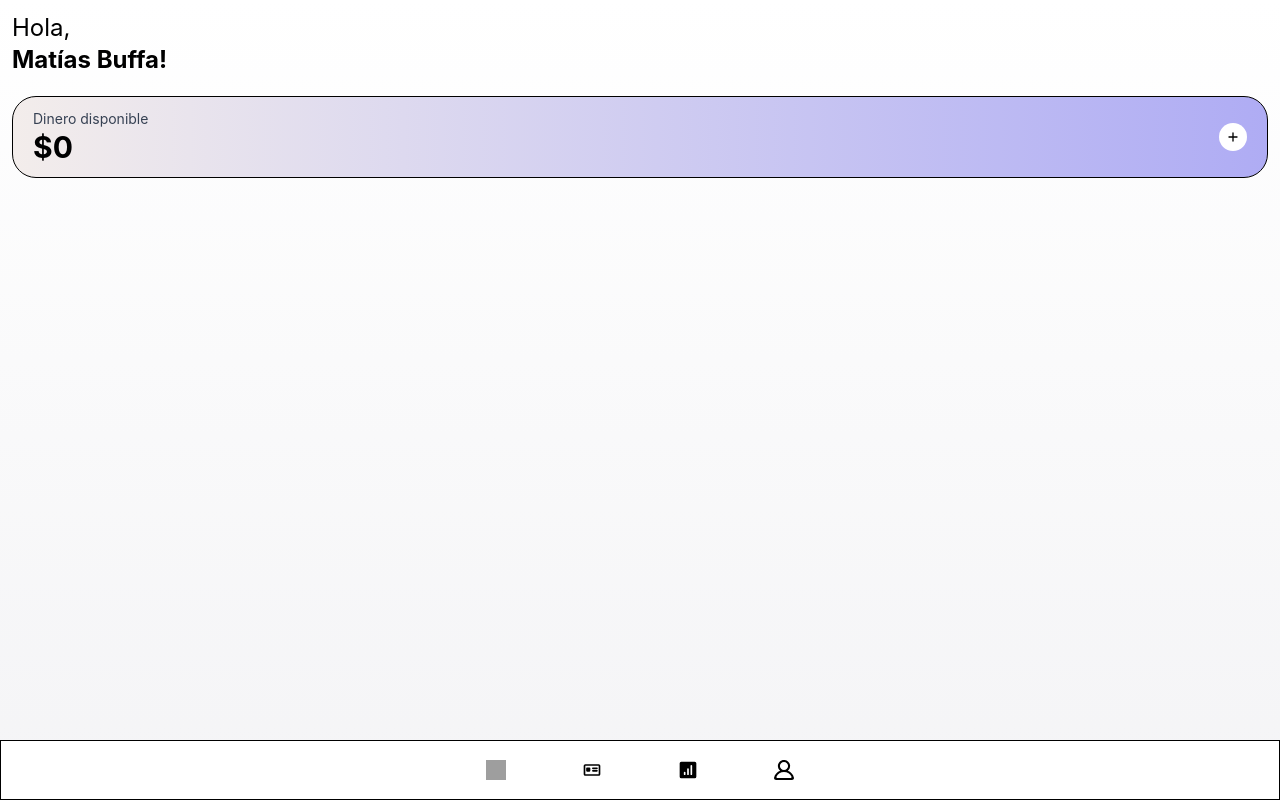
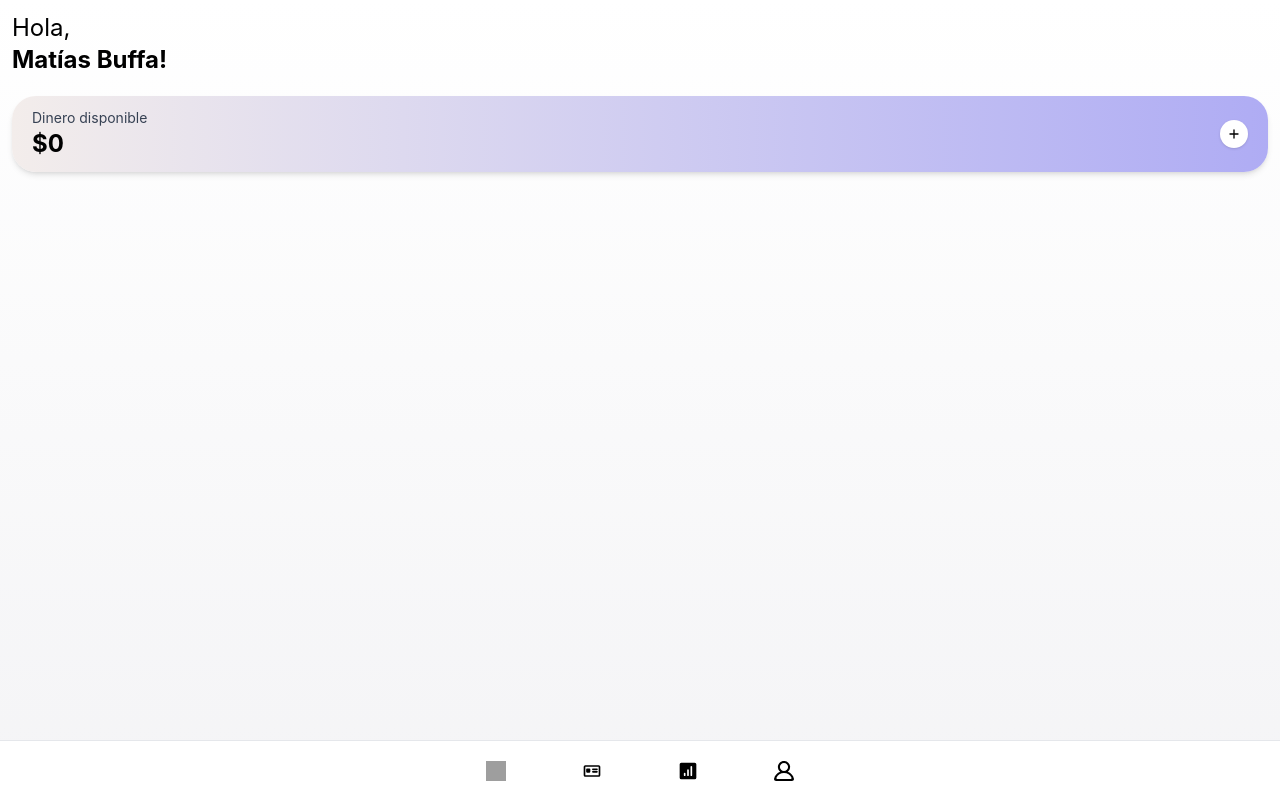
Before and after one commit to matiibuffaRC/desarrollo-trabajo-practico2, a React (Vite) app: page / in a window 1280 px wide. Built offline with nearby package versions, Linux system fonts and the light colour scheme; grey boxes are pictures that could not be loaded.

Commit message:
Mostramos monto y agregamos movimientos

```diff
--- a/src/assets/Components/FooterComponent.jsx
+++ b/src/assets/Components/FooterComponent.jsx
@@ -8,7 +8,7 @@ import statsIcon from "../icons/statIcon.svg";
 
 function FooterComponent() {
     return (
-        <div className='bg-white fixed bottom-0 w-screen border border-black h-15 flex flex-col justify-center items-center'>
+        <div className='bg-white fixed bottom-0 w-screen h-15 flex flex-col justify-center items-center border-t border-gray-200'>
             <div className='flex flex-row items-center justify-center gap-15 w-full'>
                 <div className='hover:bg-[#eee] p-2 rounded-full'>
                     <img src={homeIcon} alt="Home-icon" className='h-5 w-5 hover:cursor-pointer'/>
--- /dev/null
+++ b/src/assets/Components/MovementForm.jsx
@@ -0,0 +1,53 @@
+import React, { useState, useEffect } from 'react';
+
+function MovementForm({ setMovements, onClose }) {
+    const [monto, setMonto] = useState("");
+    const [tipo, setTipo] = useState("ingreso");
+    const [show, setShow] = useState(false);
+
+    useEffect(() => {
+        // dispara animación al montar
+        setTimeout(() => setShow(true), 10);
+    }, []);
+
+    const handleClose = () => {
+        setShow(false);
+        setTimeout(onClose, 300); // espera animación
+    };
+
+    const handleSubmit = (e) => {
+        e.preventDefault();
+
+        const nuevoMovimiento = {
+            id: crypto.randomUUID(),
+            monto: Number(monto),
+            tipo
+        };
+
+        setMovements(prev => [...prev, nuevoMovimiento]);
+        setMonto("");
+        handleClose();
+    };
+
+    return (
+        <div className={`fixed inset-0 flex items-end justify-center transition-opacity duration-300 ${show ? "bg-black/40 opacity-100" : "bg-black/0 opacity-0"}`}>
+            <form onSubmit={handleSubmit} className={`bg-white h-1/2 w-full p-5 rounded-t-2xl flex flex-col gap-3 transform transition-all duration-300 ${show ? "translate-y-0 opacity-100" : "translate-y-full opacity-0"}`}>
+                <h2 className="font-bold text-lg">Nuevo movimiento</h2>
+                <input type="number" value={monto} onChange={(e) => setMonto(e.target.value)} placeholder="Monto" className="border p-2 rounded"/>
+                <select value={tipo} onChange={(e) => setTipo(e.target.value)} className="border p-2 rounded">
+                    <option value="ingreso">Ingreso</option>
+                    <option value="gasto">Gasto</option>
+                </select>
+
+                <button type="submit" className="bg-black text-white py-2 rounded-xl">
+                    Agregar
+                </button>
+                <button type="button" onClick={handleClose} className="text-sm text-gray-500">
+                    Cancelar
+                </button>
+            </form>
+        </div>
+    );
+}
+
+export default MovementForm;
--- a/src/assets/Components/PrintTotalComponent.jsx
+++ b/src/assets/Components/PrintTotalComponent.jsx
@@ -1,26 +1,27 @@
-import React from 'react'
+import React from 'react';
+import plusIcon from "../icons/plus-svgrepo-com.svg";
 
-// Import iconos
-import plusIcon from "../icons/plus-svgrepo-com.svg";
-//
-
-function PrintTotalComponent() {
-    // Tenemos que recorrer el array de movimientos para obtener el total
-
+function PrintTotalComponent({ movements, onAddClick }) {
+    const total = movements.reduce((acc, mov) => {
+        return mov.tipo === "ingreso"
+        ? acc + mov.monto
+        : acc - mov.monto;
+    }, 0); //Boludon acordate del valor inicial 0
 
     return (
-        <div className='border border-black  rounded-3xl bg-linear-to-l from-[#AFACF4] to-[#F3EDEB] flex flex-col justify-center items-center px-5 py-3'>
+        <div className='shadow-md rounded-3xl bg-linear-to-l from-[#AFACF4] to-[#F3EDEB] flex flex-col justify-center items-center px-5 py-3'>
             <div className='flex flex-row justify-between items-center w-full'>
                 <div>
                     <h2 className='text-sm text-gray-700'>Dinero disponible</h2>
-                    <h3 className='font-bold text-3xl'>$0</h3>
+                    <h3 className={`font-bold text-2xl ${total < 0? "text-red-500" : "text-black"}`}>${total}</h3>
                 </div>
-                <div className="h-7 w-7 bg-white rounded-full flex items-center justify-center">
-                    <img src={plusIcon} alt="Icon" className='h-4 w-4'/>
-                </div>
+
+                <button onClick={onAddClick} className="h-7 w-7 bg-white rounded-full flex items-center justify-center shadow hover:bg-gray-100 active:scale-95 transition" >
+                    <img src={plusIcon} alt="Icon" className='h-4 w-4' />
+                </button>
             </div>
         </div>
-    )
+    );
 }
 
-export default PrintTotalComponent
+export default PrintTotalComponent;
--- a/src/assets/Pages/Homepage.jsx
+++ b/src/assets/Pages/Homepage.jsx
@@ -1,11 +1,10 @@
-import React from 'react';
+import { useState } from 'react';
+import PrintTotalComponent from '../Components/PrintTotalComponent';
+import MovementForm from '../Components/MovementForm';
 
-// Import componentes
-import InicieComponent from '../Components/InicieComponent';
-import PrintTotalComponent from '../Components/PrintTotalComponent';
-//
+function Homepage({ movements, setMovements }) {
+  const [showForm, setShowForm] = useState(false);
 
-function Homepage({movements, setMovements}) {
   return (
     <section className='p-3 h-screen bg-linear-to-b from-white to-[#F4F4F6]'>
       <div className='mb-5'>
@@ -14,9 +13,20 @@ function Homepage({movements, setMovements}) {
           <span className='block text-2xl font-bold'>Matías Buffa!</span>
         </h2>
       </div>
-      <PrintTotalComponent></PrintTotalComponent>
+
+      <PrintTotalComponent
+        movements={movements}
+        onAddClick={() => setShowForm(true)}
+      />
+
+      {showForm && (
+        <MovementForm
+          setMovements={setMovements}
+          onClose={() => setShowForm(false)}
+        />
+      )}
     </section>
-  )
+  );
 }
 
-export default Homepage
+export default Homepage;
```
